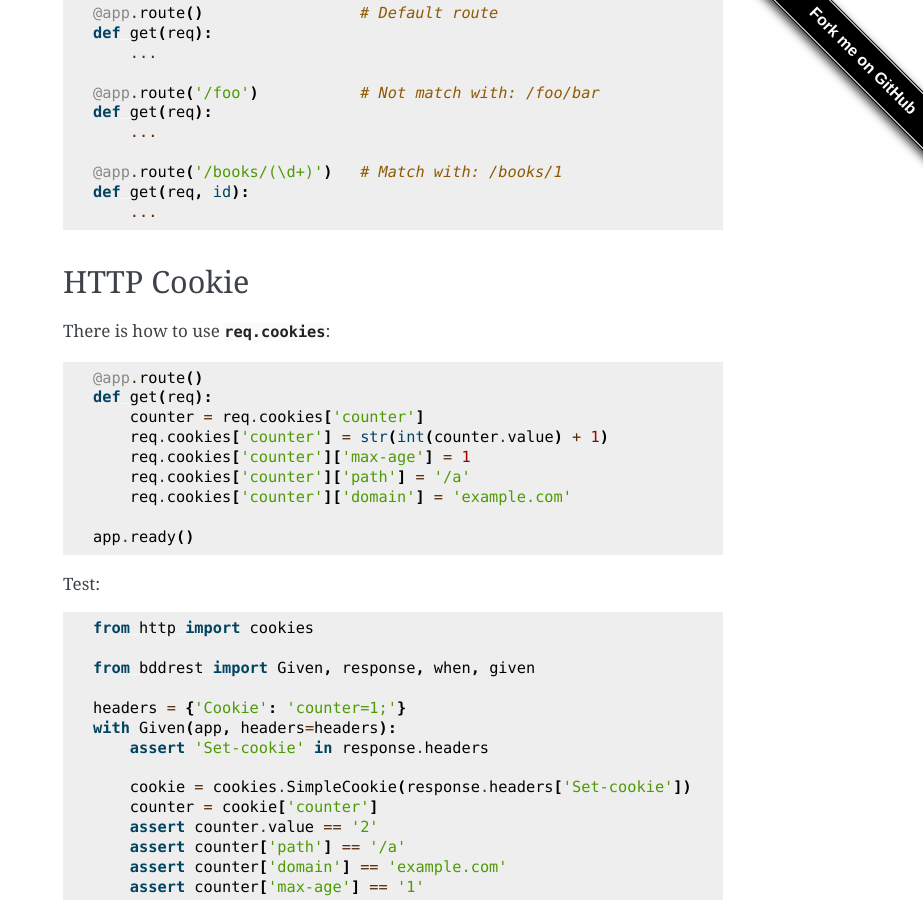
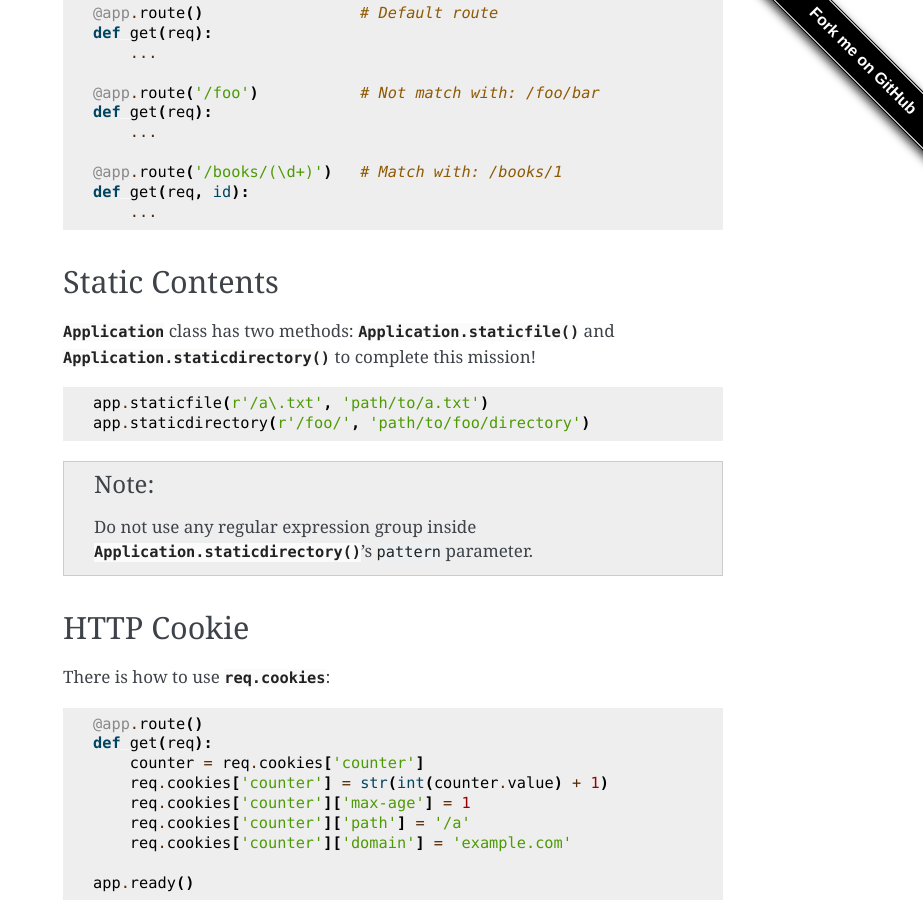
Before and after one commit to yhttp/yhttp, a Sphinx documentation site: the page built from sphinx/cookbook.rst, in a window 1280 px wide and 900 px high, scrolled down 3088 px. Shown: the whole window, without its empty margins (357-1280 px from the left). Built offline with Sphinx 7.4.7, drawn with Linux system fonts in a browser that asks for light colours.

Commit message:
Cookbook: static content section

```diff
--- a/sphinx/apireference.rst
+++ b/sphinx/apireference.rst
@@ -11,6 +11,9 @@ Application Class
 
    .. automethod:: climain
    .. automethod:: route
+   .. automethod:: staticfile
+   .. automethod:: staticdirectory
+
 
 Request Class
 ^^^^^^^^^^^^^
--- a/sphinx/cookbook.rst
+++ b/sphinx/cookbook.rst
@@ -204,6 +204,26 @@ example stands for the HTTP ``GET`` method.
        ...
 
 
+Static Contents
+---------------
+
+:class:`.Application` class has two methods: :meth:`.Application.staticfile`
+and :meth:`.Application.staticdirectory` to complete this mission!
+
+
+.. code-block::
+
+   app.staticfile(r'/a\.txt', 'path/to/a.txt')
+   app.staticdirectory(r'/foo/', 'path/to/foo/directory')
+
+.. note::
+
+   Do not use any regular expression group inside
+   :meth:`.Application.staticdirectory`'s ``pattern`` parameter.
+
+
+
+
 HTTP Cookie
 -----------
 
--- a/sphinx/index.rst
+++ b/sphinx/index.rst
@@ -5,6 +5,8 @@
 
 Welcome to yhttp's documentation!
 =================================
+
+A lightweight flask-like HTTP framework.
 
 Python >= 3.6
 
```
Also changed, not shown: 2 other files.
